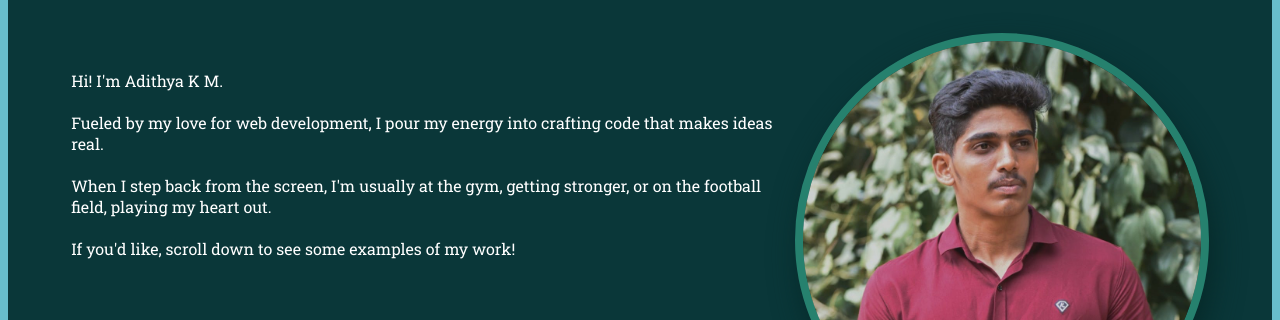
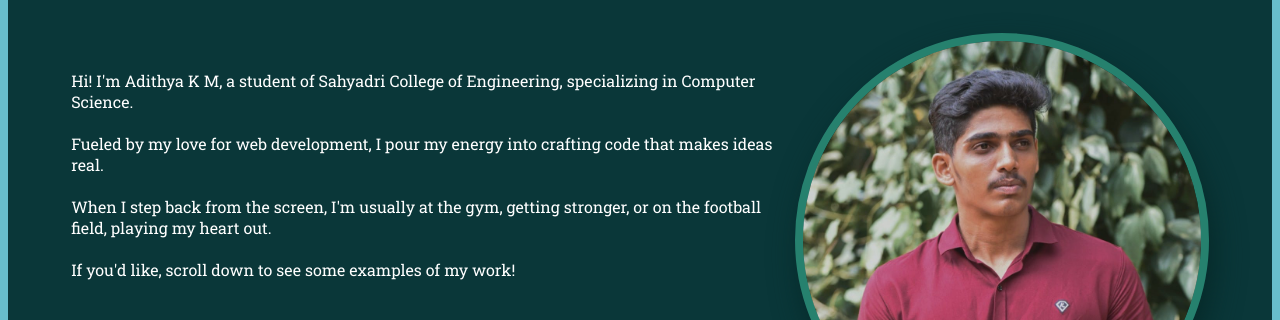
Before and after one commit to AdithyaKM67/Portfolio-webpage, a plain HTML site: page index.html in a window 1280 px wide. Shown: the part 1103-1423 px from the top of the page. Drawn offline with nearby package versions, Linux system fonts and the light colour scheme.

Commit message:
Update index.html

```diff
--- a/index.html
+++ b/index.html
@@ -47,7 +47,7 @@
     </div>
   </center>
   <br>
-  <p>Hi! I'm Adithya K M.
+  <p>Hi! I'm Adithya K M, a student of Sahyadri College of Engineering, specializing in Computer Science.
      <br><br> Fueled by my love for web development, I pour my energy into crafting code that makes ideas real.<br><br>
      When I step back from the screen, I'm usually at the gym, getting stronger, or on the football field, playing my heart out.
     <br><br>If you'd like, scroll down to see some examples of my work!<br><br></p>
```
